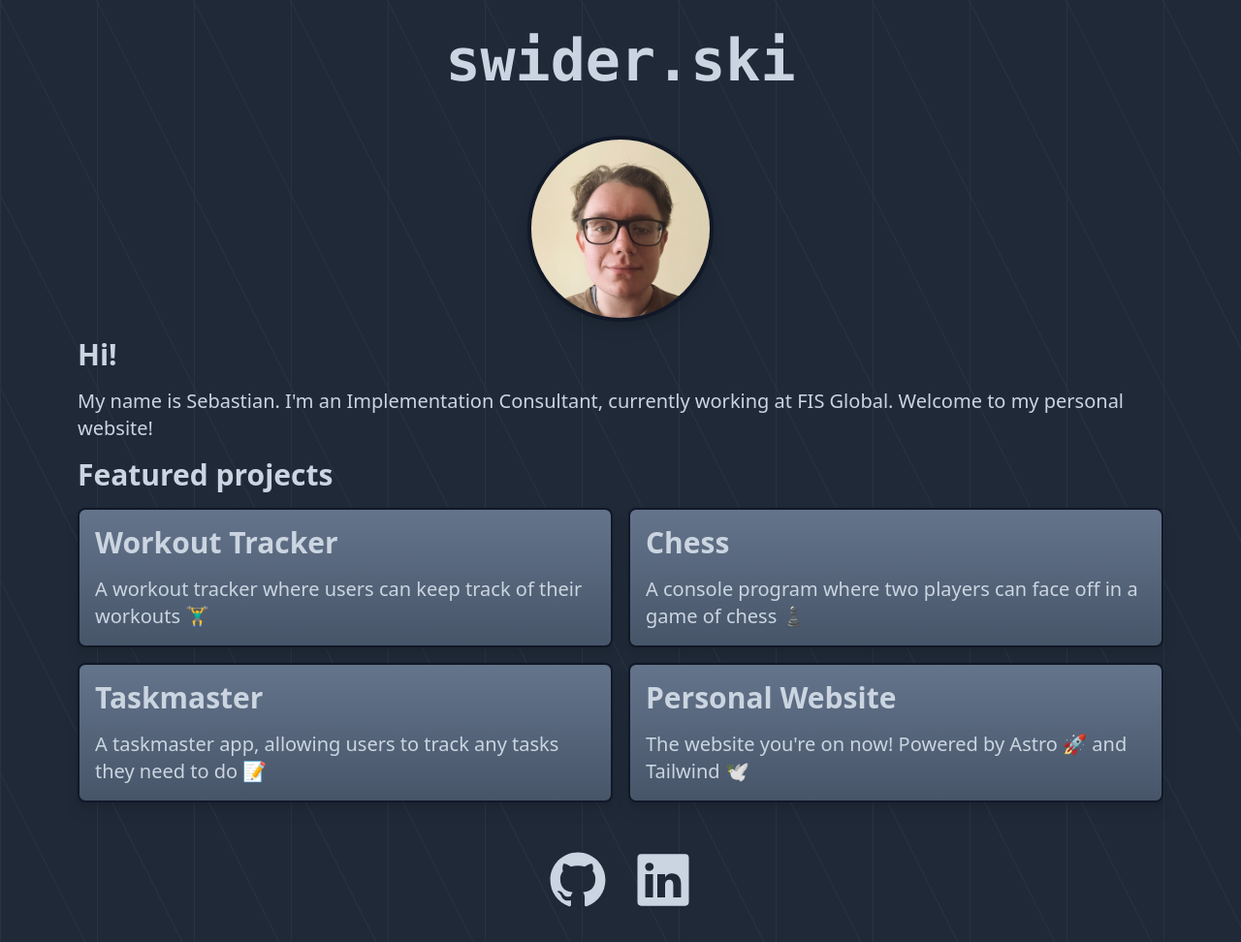
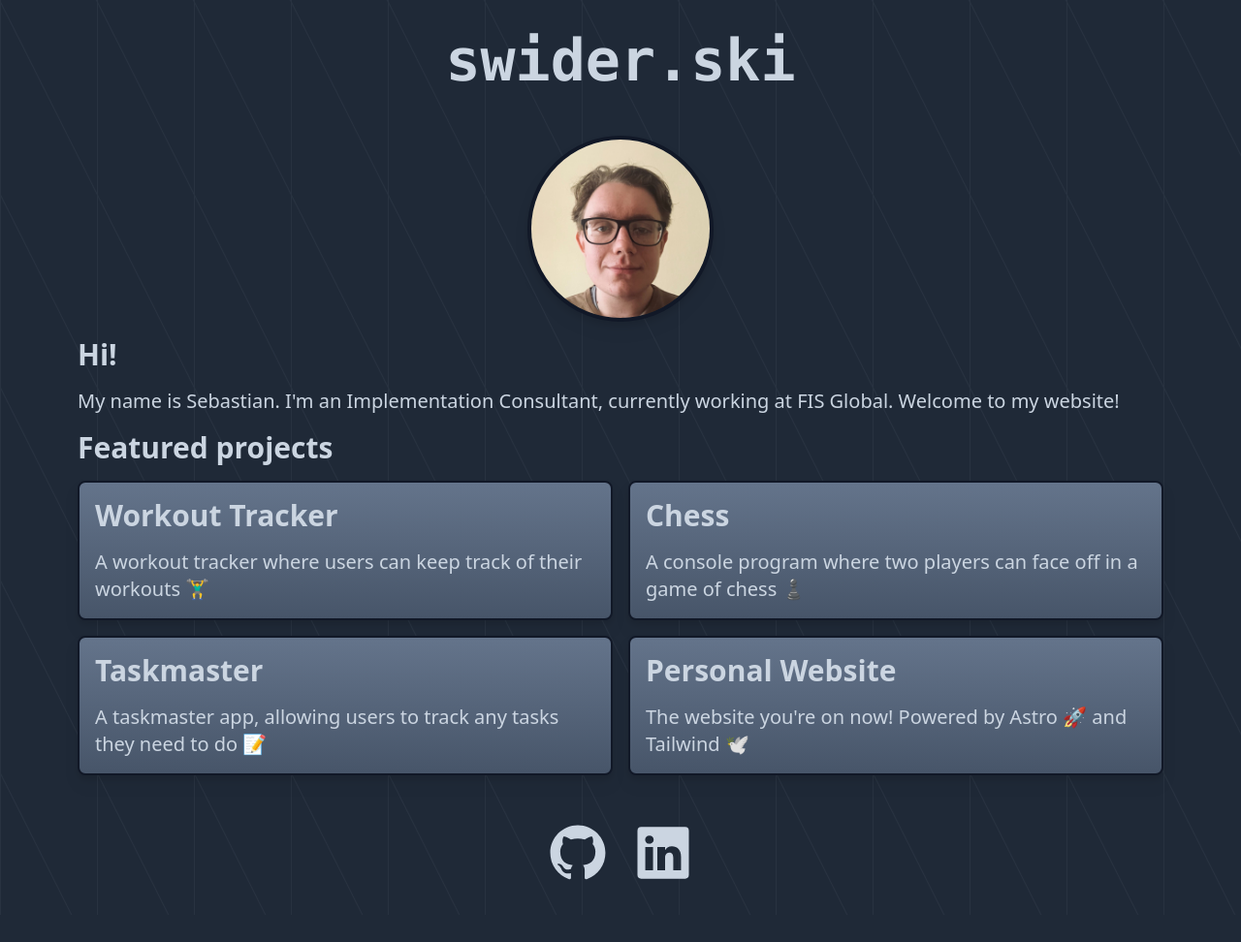
Before and after one commit to swiderskis/swiderskis.github.io, an Astro site: page / in a window 1280 px wide. Shown: the whole page at 97% size. After the commit the page ends 944 px from the top, so only its background shows below. Built offline with nearby package versions, Linux system fonts and the light colour scheme; Astro itself is replaced by a stand-in of ours.

Commit message:
Changed personal summary wording

```diff
--- a/src/pages/index.astro
+++ b/src/pages/index.astro
@@ -18,7 +18,7 @@ import Card from "../components/Card.astro";
       <Subheader>Hi!</Subheader>
       <P>
         My name is Sebastian. I'm an Implementation Consultant, currently
-        working at FIS Global. Welcome to my personal website!
+        working at FIS Global. Welcome to my website!
       </P>
       <Subheader>Featured projects</Subheader>
       <div class="grid grid-cols-1 gap-4 py-2 md:grid-cols-2">
```
